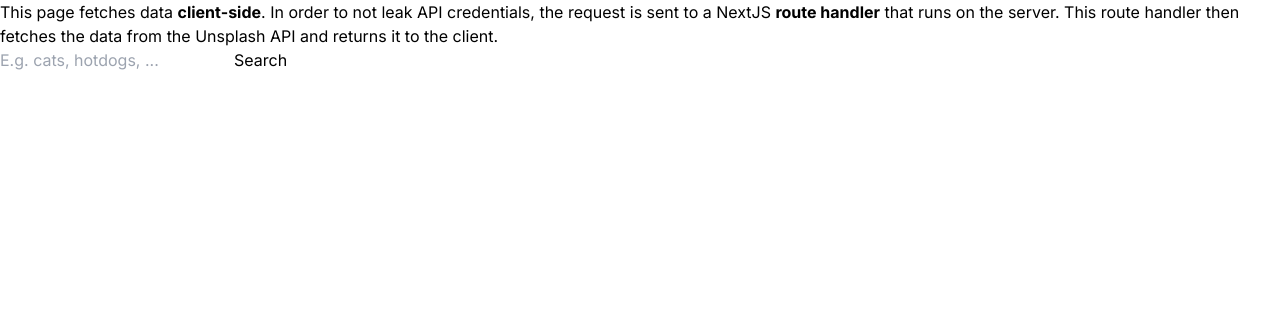
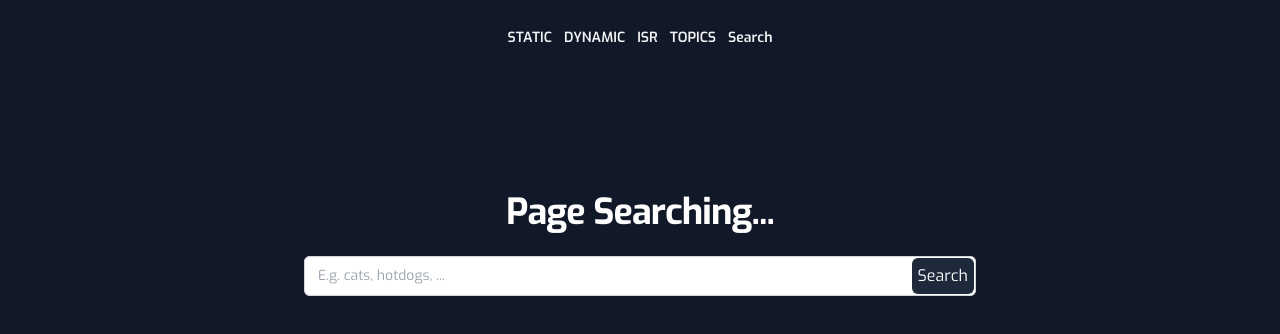
Before and after one commit to radshodam/gallery-unsplash, a Next.js app in the folder gallery/: page /search in a window 1280 px wide. Shown: the top 334 px of the page. Built offline with nearby package versions, Linux system fonts and the light colour scheme.

Commit message:
💄 add ui and updated

```diff
--- a/gallery/next.config.js
+++ b/gallery/next.config.js
@@ -1,7 +1,7 @@
 /** @type {import('next').NextConfig} */
 const nextConfig = {
   images: {
-    domains: ["images.unsplash.com", "plus.unsplash.com"],
+    domains: ["images.unsplash.com", "plus.unsplash.com", "api.unsplash.com"],
   },
 };
 
--- a/gallery/src/app/(CSR)/search/SearchPage.module.css
+++ /dev/null
@@ -1,5 +0,0 @@
-.image {
-    object-fit: cover;
-    margin: 0.25rem;
-    border-radius: 4px;
-}
--- a/gallery/src/app/(CSR)/search/SearchPage.tsx
+++ b/gallery/src/app/(CSR)/search/SearchPage.tsx
@@ -2,7 +2,6 @@
 import { UnsplashImage } from "@/models/unsplash-image";
 import Image from "next/image";
 import { FormEvent, useState } from "react";
-import styles from "./SearchPage.module.css";
 
 export default function SearchPage() {
   const [searchResults, setSearchResults] = useState<UnsplashImage[] | null>(null);
@@ -35,40 +34,52 @@ export default function SearchPage() {
 
   return (
     <div>
-      <p>
-        This page fetches data <strong>client-side</strong>. In order to not leak API
-        credentials, the request is sent to a NextJS <strong>route handler</strong>{" "}
-        that runs on the server. This route handler then fetches the data from the
-        Unsplash API and returns it to the client.
-      </p>
-
       <form onSubmit={handleSubmit}>
-        <input name="query" placeholder="E.g. cats, hotdogs, ..." />
-        <button type="submit" disabled={searchResultsLoading}>
+        <div className="relative ">
+          <input
+            className="block  w-full rounded-md border-0 px-3.5 py-2 text-gray-900 shadow-sm ring-1 ring-inset ring-gray-300 placeholder:text-gray-400 focus:ring-2 focus:ring-inset focus:ring-indigo-600 sm:text-sm sm:leading-6"
+            name="query"
+            placeholder="E.g. cats, hotdogs, ..."
+          />
+          <button
+            type="submit"
+            disabled={searchResultsLoading}
+            className=" absolute top-0 right-0 p-1.5 my-0.5 mx-0.5 rounded-md bg-slate-800 hover:bg-slate-500 text-white"
+          >
             Search
           </button>
+        </div>
       </form>
 
-      <div className="d-flex flex-column align-items-center">
-        {searchResultsLoading && <p>loading...</p>}
+      <div className="flex justify-center">
+        {searchResultsLoading && <p className="text-white text-3xl">loading...</p>}
         {searchResultsLoadingIsError && (
-          <p>Something went wrong. Please try again.</p>
+          <p className="text-white text-xl">
+            Something went wrong. Please try again.
+          </p>
         )}
-        {searchResults?.length === 0 && <p>Nothing found. Try a different query!</p>}
+        {searchResults?.length === 0 && (
+          <p className="text-white text-xl">Nothing found. Try a different query!</p>
+        )}
       </div>
 
       {searchResults && (
         <>
+          <div className="w-full flex flex-wrap py-16">
             {searchResults.map((image) => (
+              <div className="w-1/2 rounded-md p-0.5 shadow-white shadow-sm">
                 <Image
                   src={image.urls.raw}
                   width={250}
                   height={250}
                   alt={image.description}
                   key={image.urls.raw}
-              className={styles.image}
+                  className="w-full max-w-md h-full object-cover"
+
                 />
+              </div>
             ))}
+          </div>
         </>
       )}
     </div>
--- a/gallery/src/app/(CSR)/search/page.tsx
+++ b/gallery/src/app/(CSR)/search/page.tsx
@@ -6,5 +6,18 @@ export const metadata: Metadata = {
 };
 
 export default function Page() {
-  return <SearchPage />;
+  return (
+    <div className="relative">
+      <div className="px-6 py-24 sm:px-6 sm:py-32 lg:px-8">
+        <div className="mx-auto max-w-2xl text-center">
+          <h2 className="text-3xl font-bold tracking-tight text-white sm:text-4xl">
+            Page Searching...
+          </h2>
+          <div className="mx-auto mt-6 ">
+            <SearchPage />
+          </div>
+        </div>
+      </div>
+    </div>
+  );
 }
--- a/gallery/src/app/(SSR)/dynamic/page.tsx
+++ b/gallery/src/app/(SSR)/dynamic/page.tsx
@@ -1,17 +1,21 @@
 import { UnsplashImage } from "@/models/unsplash-image";
+import { Metadata } from "next";
 import Image from "next/image";
 import Link from "next/link";
 
-export const metadata = {
+export const metadata:Metadata = {
   title: "Dynamic Fetching - NextJS 14 Image Gallery",
-}
+};
 
 export const revalidate = 0;
 
 export default async function Page() {
-    const response = await fetch("https://api.unsplash.com/photos/random?client_id=" + process.env.UNSPLASH_ACCESS_KEY,
+  const response = await fetch(
+    "https://api.unsplash.com/photos/random?client_id=" +
+      process.env.UNSPLASH_ACCESS_KEY,
     {
-            // cache: "no-cache"/"no-store"
+    //   cache: "no-cache"/"no-store"
+    //   cache:"no-store"
       // next: { revalidate: 0 }
     }
   );
@@ -21,19 +25,30 @@ export default async function Page() {
   const height = (width / image.width) * image.height;
 
   return (
-        <div>
-            <p>
-                This page <strong>fetches data dynamically</strong>.
-                Every time you refresh the page, you get a new image from the Unsplash API.
+    <div className="relative">
+      <div className="px-6 py-24 sm:px-6 sm:py-32 lg:px-8">
+        <div className="mx-auto max-w-2xl text-center">
+          <h2 className="text-3xl font-bold tracking-tight text-white sm:text-4xl">
+            Page Dynamic
+          </h2>
+          <p className="mx-auto mt-6 max-w-xl text-lg leading-8 text-gray-300">
+            This page <strong>fetches data dynamically</strong>. Every time you
+            refresh the page, you get a new image from the Unsplash API.
           </p>
-
+          <div className="mt-10 flex items-center justify-center gap-x-6">
             <Image
               src={image.urls.raw}
               width={width}
               height={height}
               alt={image.description}
             />
-            by <Link href={"/users/" + image.user.username}>{image.user.username}</Link>
+          </div>
+          <div>
+            <span>By</span>
+            <Link href={"/users/" + image.user.username}>{image.user.username}</Link>
+          </div>
+        </div>
+      </div>
     </div>
   );
 }
--- a/gallery/src/app/(SSR)/isr/page.tsx
+++ b/gallery/src/app/(SSR)/isr/page.tsx
@@ -6,7 +6,7 @@ export const metadata = {
   title: "Incremental Static Regeneration - NextJS 14 Image Gallery",
 };
 
-export const revalidate =30;
+export const revalidate = 30;
 
 export default async function Page() {
   const response = await fetch(
@@ -22,19 +22,31 @@ export default async function Page() {
   const height = (width / image.width) * image.height;
 
   return (
-    <div>
-      <p>
-        This page uses <strong>incremental static regeneration</strong>. A new image
-        is fetched every 30 seconds (after refreshing the page) and then served from
-        the cache for that duration.
+    <div className="relative">
+      <div className="px-6 py-24 sm:px-6 sm:py-32 lg:px-8">
+        <div className="mx-auto max-w-2xl text-center">
+          <h2 className="text-3xl font-bold tracking-tight text-white sm:text-4xl">
+            Page ISR
+          </h2>
+          <p className="mx-auto mt-6 max-w-xl text-lg leading-8 text-gray-300">
+            This page uses <strong>incremental static regeneration</strong>. A new
+            image is fetched every 30 seconds (after refreshing the page) and then
+            served from the cache for that duration.
           </p>
+          <div className="mt-10 flex items-center justify-center gap-x-6">
             <Image
               src={image.urls.raw}
               width={width}
               height={height}
               alt={image.description}
             />
-      by <Link href={"/users/" + image.user.username}>{image.user.username}</Link>
+          </div>
+          <div>
+            <span>By</span>
+            <Link href={"/users/" + image.user.username}>{image.user.username}</Link>
+          </div>
+        </div>
+      </div>
     </div>
   );
 }
--- a/gallery/src/app/(SSR)/static/page.tsx
+++ b/gallery/src/app/(SSR)/static/page.tsx
@@ -13,11 +13,18 @@ export default async function Page() {
 
   return (
     <div>
-      <p>
-        This page <strong>fetches and caches data at build time</strong>. Even though
-        the Unsplash API always returns a new image, we see the same image after
-        refreshing the page until we compile the project again.
+      <div className="relative">
+        <div className="px-6 py-24 sm:px-6 sm:py-32 lg:px-8">
+          <div className="mx-auto max-w-2xl text-center">
+            <h2 className="text-3xl font-bold tracking-tight text-white sm:text-4xl">
+              Page Static
+            </h2>
+            <p className="mx-auto mt-6 max-w-xl text-lg leading-8 text-gray-300">
+              This page <strong>fetches and caches data at build time</strong>. Even
+              though the Unsplash API always returns a new image, we see the same
+              image after refreshing the page until we compile the project again.
             </p>
+            <div className="mt-10 flex items-center justify-center gap-x-6">
               <Image
                 className="rounded-md"
                 alt={image.description}
@@ -25,7 +32,10 @@ export default async function Page() {
                 width={width}
                 height={height}
               />
-      <p>page static</p>
+            </div>
+          </div>
+        </div>
+      </div>
     </div>
   );
 }
--- a/gallery/src/app/(SSR)/topics/[topic]/page.tsx
+++ b/gallery/src/app/(SSR)/topics/[topic]/page.tsx
@@ -8,44 +8,60 @@ import { Metadata } from "next";
 // export const dynamicParams = false;
 
 interface PageProps {
-    params: { topic: string },
+  params: { topic: string };
   // searchParams: { [key: string]: string | string[] | undefined },
 }
 
 export function generateMetadata({ params: { topic } }: PageProps): Metadata {
   return {
     title: topic + " - NextJS 14 Image Gallery",
-    }
+  };
 }
 
 export function generateStaticParams() {
-    return ["health", "fitness", "coding"].map(topic => ({ topic }));
+  return ["health", "fitness", "coding"].map((topic) => ({ topic }));
 }
 
 export default async function Page({ params: { topic } }: PageProps) {
-    const response = await fetch(`https://api.unsplash.com/photos/random?query=${topic}&count=30&client_id=${process.env.UNSPLASH_ACCESS_KEY}`);
+  const response = await fetch(
+    `https://api.unsplash.com/photos/random?query=${topic}&count=30&client_id=${process.env.UNSPLASH_ACCESS_KEY}`
+  );
   const images: UnsplashImage[] = await response.json();
 
   return (
-        <div>
-            <p>
-                This page uses <strong>generateStaticParams</strong> to render and cache static pages at build time, even though the URL has a dynamic parameter.
-                Pages that are not included in generateStaticParams will be fetched & rendered on first access and then <strong>cached for subsequent requests</strong> (this can be disabled).
+    <div className="relative">
+      <div className="px-6 py-24 sm:px-6 sm:py-32 lg:px-8">
+        <div className="mx-auto max-w-2xl text-center">
+          <div className="mx-auto max-w-2xl text-center">
+            <h2 className="text-3xl font-bold tracking-tight text-white sm:text-4xl">
+              topic :{topic}
+            </h2>
+            <p className="mx-auto mt-6 max-w-xl text-lg leading-8 text-gray-300">
+              This page uses <strong>generateStaticParams</strong> to render and
+              cache static pages at build time, even though the URL has a dynamic
+              parameter. Pages that are not included in generateStaticParams will be
+              fetched & rendered on first access and then{" "}
+              <strong>cached for subsequent requests</strong> (this can be disabled).
             </p>
 
             <h1>{topic}</h1>
-            {
-                images.map(image => (
+            <div className="w-full flex flex-wrap py-16">
+              {images.map((image) => (
+                <div className="w-1/2 rounded-md p-0.5 shadow-white shadow-sm">
                   <Image
                     src={image.urls.raw}
                     width={250}
                     height={250}
                     alt={image.description}
                     key={image.urls.raw}
-                        className={styles.image}
+                    className="w-full max-w-md h-full object-cover"
                   />
-                ))
-            }
+                </div>
+              ))}
+            </div>
+          </div>
+        </div>
+      </div>
     </div>
   );
 }
--- a/gallery/src/app/layout.tsx
+++ b/gallery/src/app/layout.tsx
@@ -1,8 +1,9 @@
 import type { Metadata } from "next";
-import { Inter } from "next/font/google";
+import { Exo } from "next/font/google";
 import "./globals.css";
+import Header from "@/components/Header";
 
-const inter = Inter({ subsets: ["latin"] });
+const exo = Exo({ subsets: ["latin"] });
 
 export const metadata: Metadata = {
   title: "NextJS 14 Image Gallery",
@@ -12,7 +13,10 @@ export const metadata: Metadata = {
 export default function RootLayout({ children }: { children: React.ReactNode }) {
   return (
     <html lang="en">
-      <body className={inter.className}>{children}</body>
+      <body className={`bg-gray-900 ${exo.className}`}>
+        <Header />
+        <div className="mx-auto max-w-7xl sm:px-6 lg:px-8">{children}</div>
+      </body>
     </html>
   );
 }
--- a/gallery/src/app/loading.tsx
+++ b/gallery/src/app/loading.tsx
@@ -1,7 +1,6 @@
-
 export default function Loading() {
   return (
-    <div>
+    <div className="w-full h-screen">
       <p>loading</p>
     </div>
   );
--- /dev/null
+++ b/gallery/src/components/Header.tsx
@@ -0,0 +1,27 @@
+"use client";
+import Link from "next/link";
+import React from "react";
+
+export default function Header() {
+  return (
+    <div className="flex justify-center py-4 bg-gray-900">
+      <div className="mt-1 flex flex-row  space-x-3">
+        <div className="mt-2 flex items-center text-sm font-semibold text-gray-100 hover:text-cyan-600">
+          <Link href="/static">STATIC</Link>
+        </div>
+        <div className="mt-2 flex items-center text-sm font-semibold text-gray-100 hover:text-cyan-600">
+          <Link href="/dynamic">DYNAMIC</Link>
+        </div>
+        <div className="mt-2 flex items-center text-sm font-semibold text-gray-100 hover:text-cyan-600">
+          <Link href="/isr">ISR</Link>
+        </div>
+        <div className="mt-2 flex items-center text-sm font-semibold text-gray-100 hover:text-cyan-600">
+          <Link href="/topics/health">TOPICS</Link>
+        </div>
+        <div className="mt-2 flex items-center text-sm font-semibold text-gray-100 hover:text-cyan-600">
+          <Link href="/search">Search</Link>
+        </div>
+      </div>
+    </div>
+  );
+}
```
Lines whose indentation alone changed are shown as unchanged.
